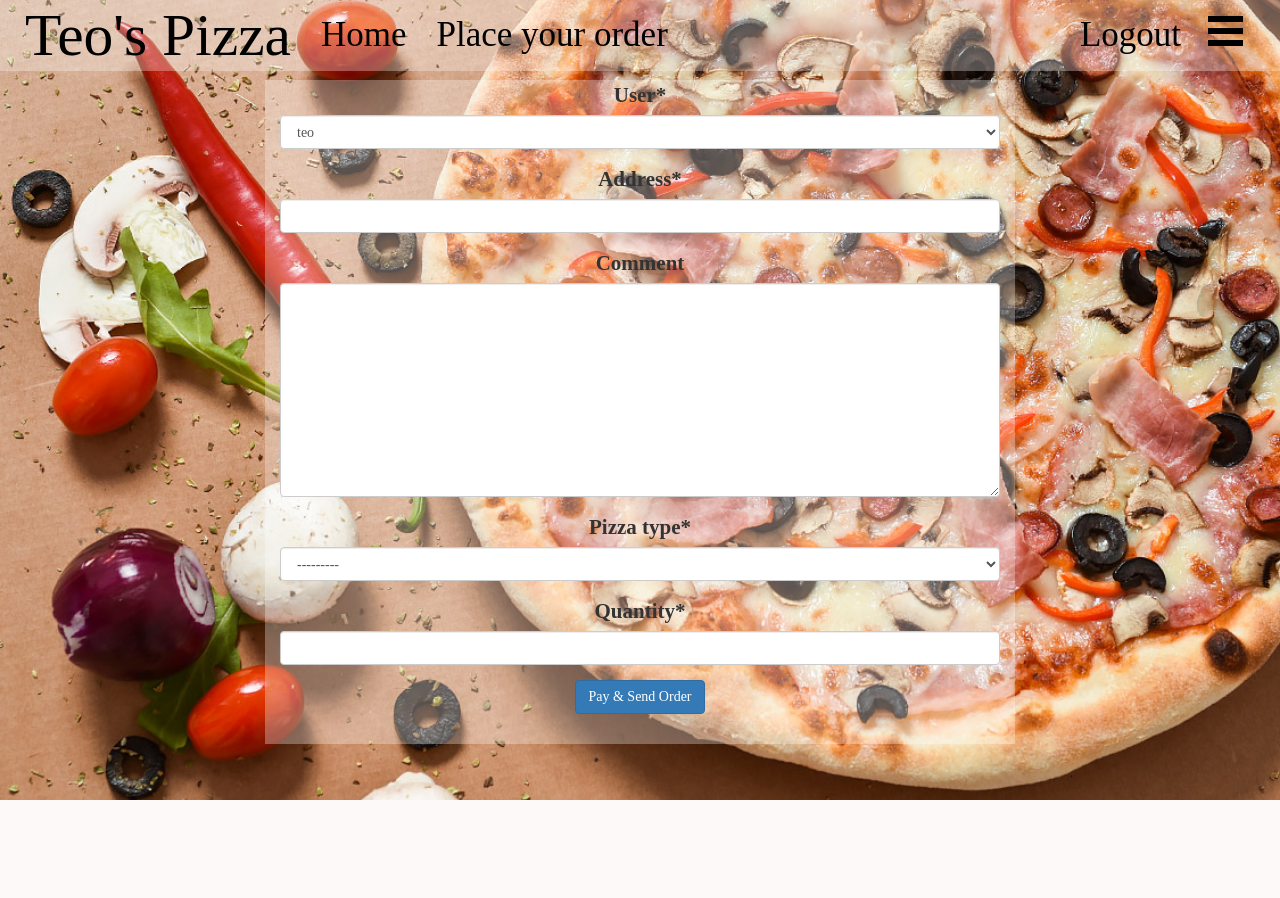
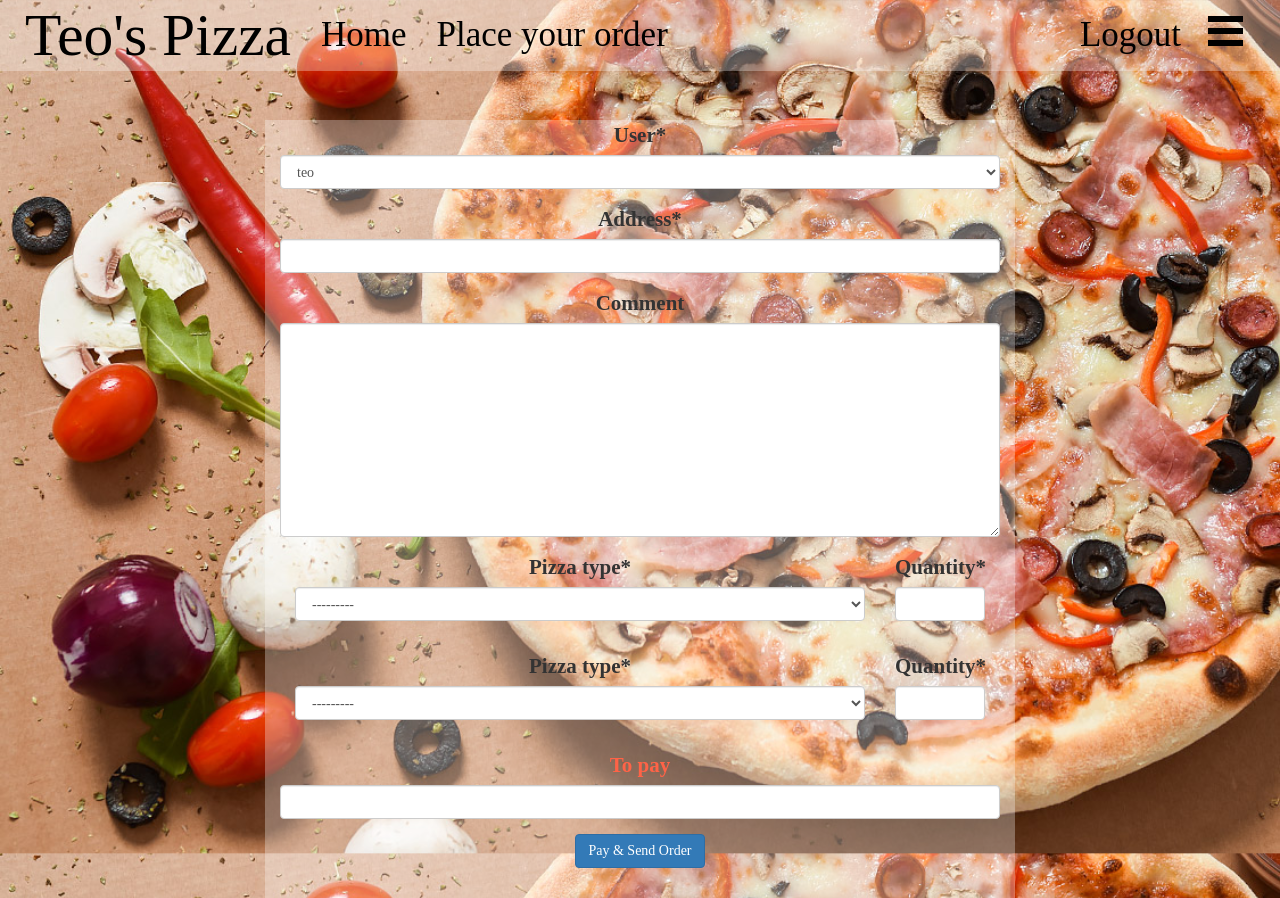
Before and after one commit to TeodoraBudeanu/Teo-s-Pizza, a Django app: page /order/place_order in a window 1280 px wide. Before the commit the page ends 800 px from the top, so only its background shows below. Run offline with Django 3.2, Linux system fonts and the light colour scheme; a user stored in the database is signed in; data comes from the database, SQL or seed files in the repository; both versions use the stored data as it was after the commit; some libraries are stand-ins or nearby versions.

Commit message:
Fixed Total to pay to update as user changes OrderItems

```diff
--- a/pizza/order/forms.py
+++ b/pizza/order/forms.py
@@ -9,7 +9,7 @@ class OrderItemForm(ModelForm):
         super(OrderItemForm, self).__init__(*args, **kwargs)
         instance = getattr(self, 'instance', None)
         if instance and instance.pk:
-            self.fields['user_email'].widget.attrs['readonly'] = True
+            self.fields['user'].widget.attrs['readonly'] = True
 
     class Meta:
         model = OrderItem
--- a/pizza/order/urls.py
+++ b/pizza/order/urls.py
@@ -1,8 +1,9 @@
 from django.urls import path, re_path
-from .views import place_order, order_summary, pizza_details
+from .views import place_order, order_summary, pizza_details, get_price
 
 urlpatterns = [
-    re_path(r'place_order$', place_order, name="place_order"),
-    re_path(r'order_summary/(?P<id>\d+)/$', order_summary, name="order_summary"),
-    re_path(r'pizza_details/(?P<id>\d+)/$', pizza_details, name="pizza_details"),
+    re_path(r'^place_order$', place_order, name="place_order"),
+    re_path(r'^order_summary/(?P<id>\d+)/$', order_summary, name="order_summary"),
+    re_path(r'^pizza_details/(?P<id>\d+)/$', pizza_details, name="pizza_details"),
+    re_path(r'^get_price', get_price, name="get_price"),
 ]
--- a/pizza/order/views.py
+++ b/pizza/order/views.py
@@ -1,6 +1,10 @@
 from django.shortcuts import render, redirect, get_object_or_404
 from django.contrib.auth.decorators import login_required
 from django.core.exceptions import PermissionDenied
+from django.forms import modelformset_factory
+from django.http import HttpResponse
+from django.views.decorators.csrf import csrf_exempt
+
 
 from .forms import OrderForm, OrderItemForm
 from .models import Order, OrderItem, Pizza
@@ -10,23 +14,42 @@ from .models import Order, OrderItem, Pizza
 def place_order(request):
     if request.method == "POST":
         form = OrderForm(request.POST)
-        form2 = OrderItemForm(request.POST)
+        OrderItemFormSet = modelformset_factory(OrderItem, exclude=())
+        formset = OrderItemFormSet(request.POST, request.FILES)
 
-        if (form.is_valid() and form2.is_valid()):
+        if (form.is_valid() and formset.is_valid()):
             order = form.save()
-            orderItem = OrderItem(order=order)
-            form2 = OrderItemForm(instance=orderItem, data=request.POST)
-            form2.save()
+            instances = formset.save(commit=False)
+            for i in instances:
+                i.order=order
+            formset.save()
             return redirect(order)
     else:
         order = Order(user=request.user)
         form = OrderForm(instance=order)
 
         orderItem = OrderItem(order=order)
-        form2 = OrderItemForm(instance=orderItem)
+        itemsForm = OrderItemForm(instance=orderItem)
+
+        OrderItemFormSet = modelformset_factory(OrderItem, exclude=(), extra=2)
+        formset = OrderItemFormSet(queryset=OrderItem.objects.none())
 
     return render(request, "orders/order_form.html", {'formOrder' : form,
-                                        'formOrderItem': form2})
+                                        'formSetOrderItem': formset})
+
+@login_required
+@csrf_exempt
+def get_price(request):
+    if request.method == "GET":
+        pizza_name = request.GET.get('name')
+        if (pizza_name == '---------'):
+            return HttpResponse("0");
+        pizza = get_object_or_404(Pizza, name= pizza_name)
+        print(pizza.price)
+        return HttpResponse(pizza.price)
+    else:
+        return HttpResponse("Request method is not a GET")
+
 
 @login_required
 def order_summary(request, id):
--- a/pizza/templates/base.html
+++ b/pizza/templates/base.html
@@ -11,9 +11,13 @@
 
     <link rel="stylesheet" href="/static/css/basestyle.css">
   {% endblock styling %}
-  <script src="https://ajax.googleapis.com/ajax/libs/jquery/3.4.0/jquery.min.js"></script>
+
+{% block scripts %}
+<script src="https://ajax.googleapis.com/ajax/libs/jquery/3.4.1/jquery.min.js"></script>
   <script src="https://maxcdn.bootstrapcdn.com/bootstrap/3.4.0/js/bootstrap.min.js"></script>
-  <title>{% block title %}{% endblock %}</title>
+{% endblock %}
+
+<title>{% block title %}{% endblock %}</title>
 </head>
 
 <body>
--- a/pizza/templates/orders/order_form.html
+++ b/pizza/templates/orders/order_form.html
@@ -1,5 +1,6 @@
 {% extends 'base.html' %}
 {% load crispy_forms_tags %}
+
 
 {% block title %}
   Place your order at Teo's Pizza
@@ -10,7 +11,7 @@
 
 <style>
   .container   {
-    margin-top: 80px;
+    margin-top: 120px;
     font-family: "Chalkduster";
     font-size: 150%;
     max-width:750px;
@@ -20,11 +21,62 @@
   </style>
 {% endblock styling %}
 
+
+{% block scripts %}
+{{ block.super }}
+<script type="text/javascript">
+  $(document).ready(function(){
+    $(".form-row").change(function(){
+      calculate_total();
+    });
+
+    function calculate_total(){
+      var total = 0;
+      $(".form-row").each(function(){
+        var price = 0;
+        var pizza = $(this).find(".select :selected").text();
+        var quantity = $(this).find("input").val();
+
+        console.log(price, pizza, quantity);
+
+        if (pizza!="---------" && quantity>0){
+          $.ajax({
+            type:"GET",
+            url: "{% url 'get_price' %}",
+            data: { name: pizza },
+            async: true,
+            datatype: "text",
+            success: function(data){
+              total = total + data * quantity;
+              $("#output1").val(total);
+            }})};
+        });
+    };
+  });
+
+
+</script>
+{% endblock %}
+
 {% block content %}
 <form role="form" action="{% url 'place_order' %}" method="post">
   {% csrf_token %}
   {{ formOrder | crispy }}
-  {{ formOrderItem | crispy}}
+  {{ formSetOrderItem.management_form }}
+  {% for formOrderItem in formSetOrderItem %}
+  <div class="form-row">
+    <div class="form-group col-md-10 mb-0 pizza" >
+      {{ formOrderItem.pizza_type | as_crispy_field }}
+    </div>
+    <div class="form-group col-md-2 mb-0 quantity">
+      {{ formOrderItem.quantity | as_crispy_field }}
+    </div>
+  </div>
+  {% endfor %}
+  <div class="form-group">
+         <label for="output1" style="color:tomato">To pay</label>
+         <output id="output1" class="form-control"></output>
+       </div>
   <button name="submit" class="btn btn-primary" id="yw1" type="submit">Pay & Send Order</button><br><br>
 </form>
 
--- a/pizza/templates/pizza_details_base.html
+++ b/pizza/templates/pizza_details_base.html
@@ -7,6 +7,7 @@
   <link rel="stylesheet" href="https://maxcdn.bootstrapcdn.com/bootstrap/3.4.0/css/bootstrap.min.css">
   <script src="https://ajax.googleapis.com/ajax/libs/jquery/3.4.0/jquery.min.js"></script>
   <script src="https://maxcdn.bootstrapcdn.com/bootstrap/3.4.0/js/bootstrap.min.js"></script>
+  {% block styling %}
   <style>
 div.menubutton {
   padding-top: 6px;
@@ -17,9 +18,7 @@ div.menubutton {
 }
 
 body {
-    {% block styling %}
   background: url(/static/img/bg1.jpg) no-repeat center center fixed;
-    {% endblock styling %}
   -webkit-background-size: cover;
   -moz-background-size: cover;
   background-size: cover;
@@ -64,6 +63,8 @@ p {
 }
 
 </style>
+    {% endblock styling %}
+
   <title>{% block title %}{% endblock %}</title>
 </head>
 
```
Also changed, not shown: pizza/templates/orders/pizza_details.html (+7 -1 lines), pizza/db.sqlite3, 1 other file.
